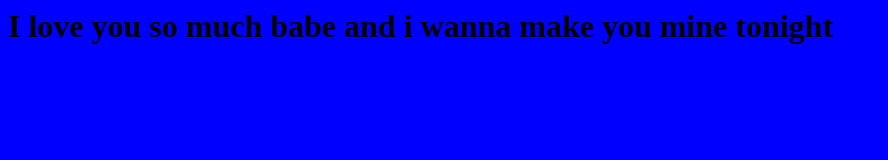
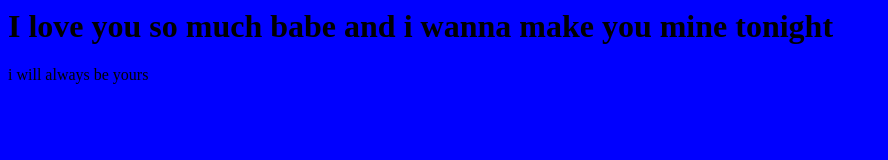
Before and after one commit to den7yvon/tessa, a plain HTML site: page TESSA.html in a window 1280 px wide. Shown: the whole page, without its empty margins (0-888 px from the left). Drawn offline with Linux system fonts and the light colour scheme.

Commit message:
Update TESSA.html

```diff
--- a/TESSA.html
+++ b/TESSA.html
@@ -5,5 +5,6 @@
   <body>
     <body style="background-color:blue">
       <h1>I love you so much babe and i wanna make you mine tonight</h1>
+      i will always be yours
   </body>
 </html>
```
